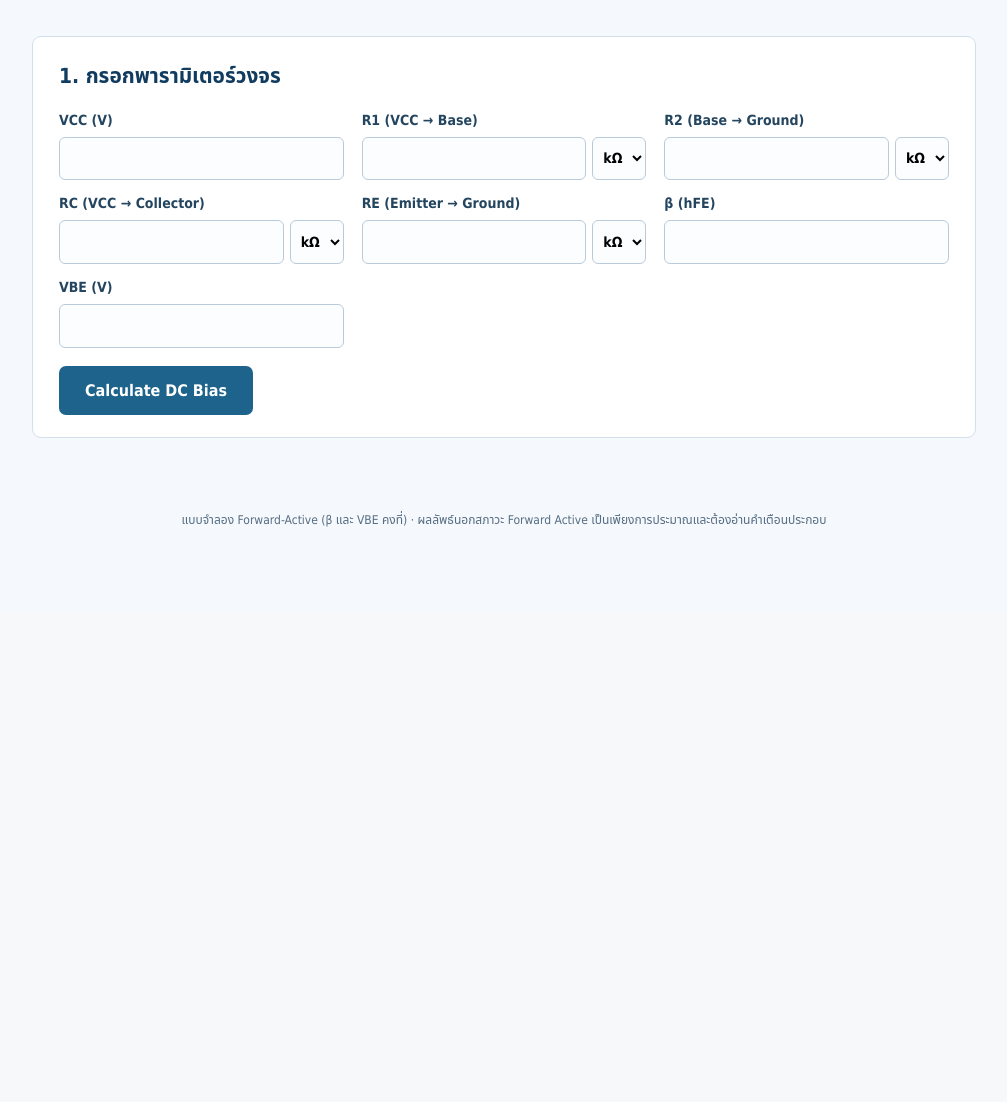
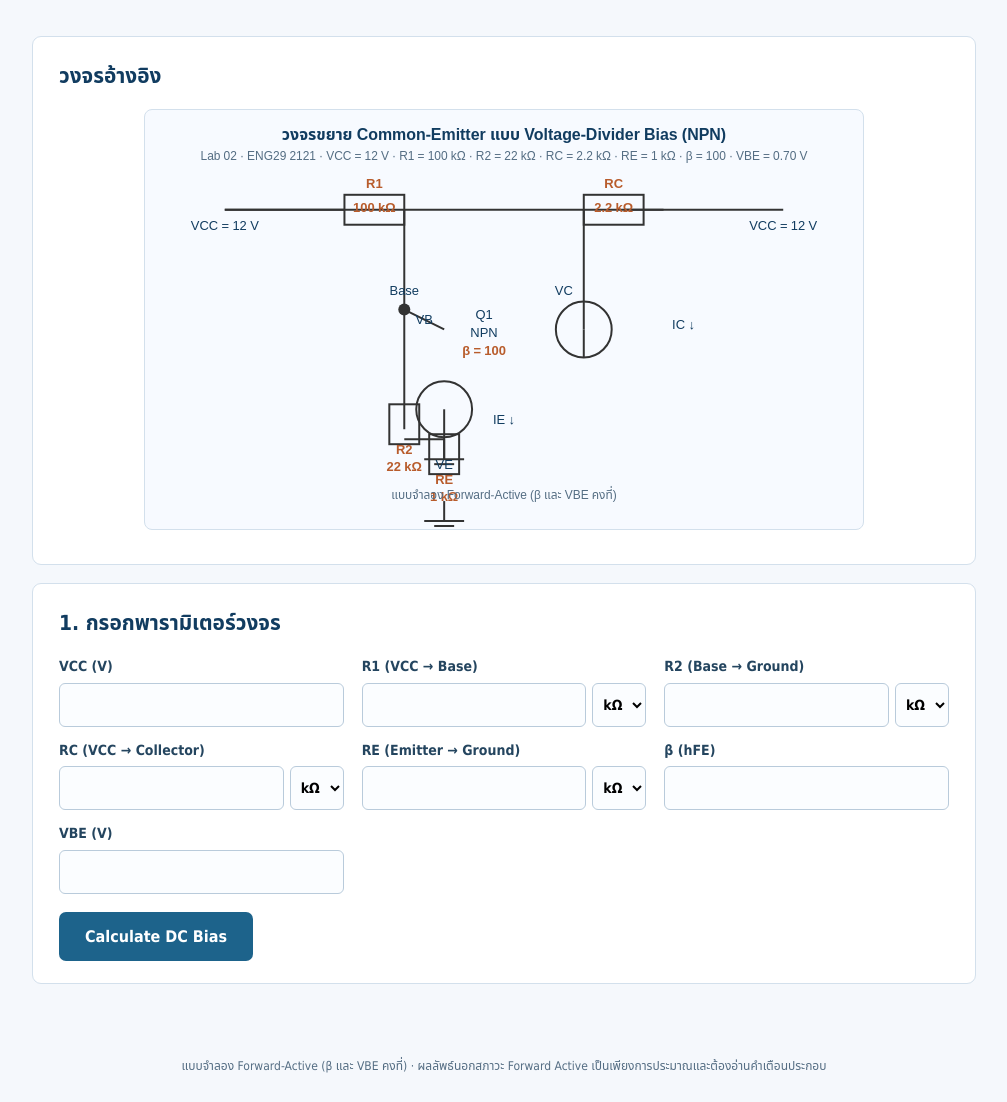
Before and after one commit to knoty1487/bjt-dc-bias-web-app, a Flask app: page / in a window 1280 px wide. Shown: the part 188-1290 px from the top of the page, without its empty margins (136-1143 px from the left). Before the commit the page ends 715 px from the top, so only its background shows below. Run offline with Flask 3, Linux system fonts and the light colour scheme.

Commit message:
Add circuit model SVG and update template

```diff
--- a/templates/index.html
+++ b/templates/index.html
@@ -14,6 +14,11 @@
   </header>
 
   <main>
+    <section class="card">
+      <h2>วงจรอ้างอิง</h2>
+      <img src="{{ url_for('static', filename='bjt-circuit.svg') }}" alt="BJT Voltage Divider Bias circuit" style="width:100%;max-width:720px;margin:12px auto;display:block;border:1px solid var(--line);border-radius:8px;background:#f7faff;">
+    </section>
+
     <section class="card">
       <h2>1. กรอกพารามิเตอร์วงจร</h2>
       <form method="post" action="{{ url_for('calculate') }}">
```
Also changed, not shown: static/bjt-circuit.svg (added).
